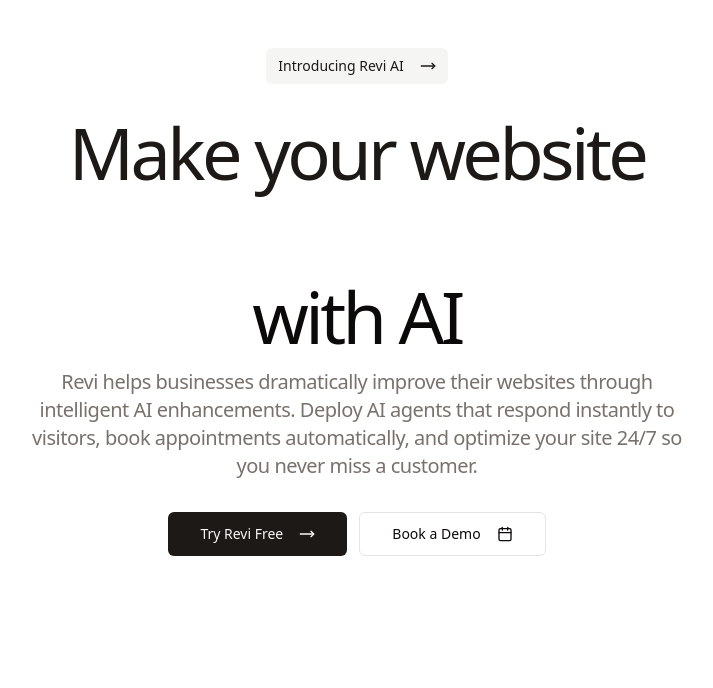
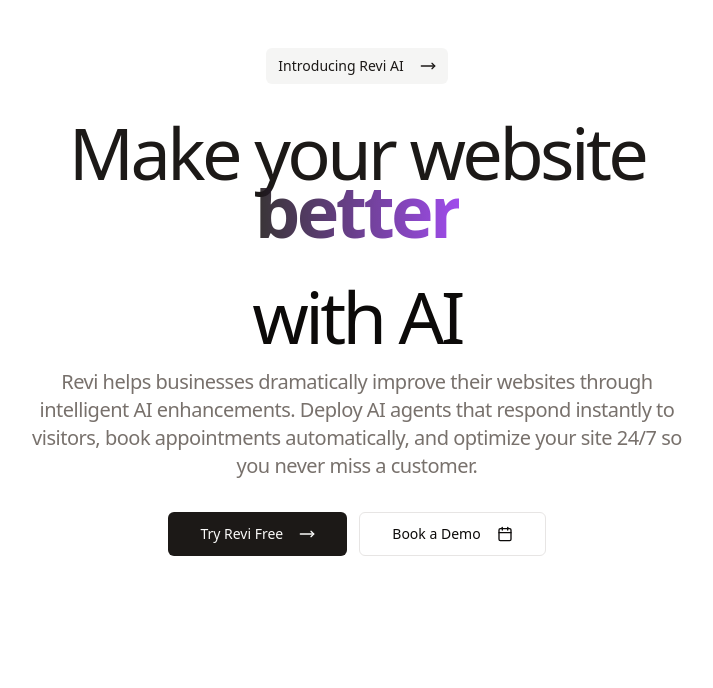
Before and after one commit to blksolodev/revi, a Next.js app: page / in a window 1280 px wide. Shown: the part 112-800 px from the top of the page, without its empty margins (283-996 px from the left). Built offline with nearby package versions, Linux system fonts and the light colour scheme.

Commit message:
Fix gradient text visibility with webkit prefixes
Add custom gradient-text utility class with proper webkit prefixes
(-webkit-background-clip and -webkit-text-fill-color) to ensure
the animated gradient text is visible across all browsers.

```diff
--- a/app/page.tsx
+++ b/app/page.tsx
@@ -43,7 +43,7 @@ function Hero() {
                 {titles.map((title, index) => (
                   <motion.span
                     key={index}
-                    className="absolute font-semibold bg-gradient-to-r from-primary to-purple-600 bg-clip-text text-transparent"
+                    className="absolute font-semibold gradient-text"
                     initial={{ opacity: 0, y: "-100" }}
                     transition={{ type: "spring", stiffness: 50 }}
                     animate={
--- a/app/styles.css
+++ b/app/styles.css
@@ -221,6 +221,15 @@
   }
 }
 
+@layer utilities {
+  .gradient-text {
+    background: linear-gradient(to right, hsl(var(--primary)), rgb(147 51 234));
+    -webkit-background-clip: text;
+    -webkit-text-fill-color: transparent;
+    background-clip: text;
+  }
+}
+
 @theme inline {
   @keyframes fade-spin {
   0% {
```
